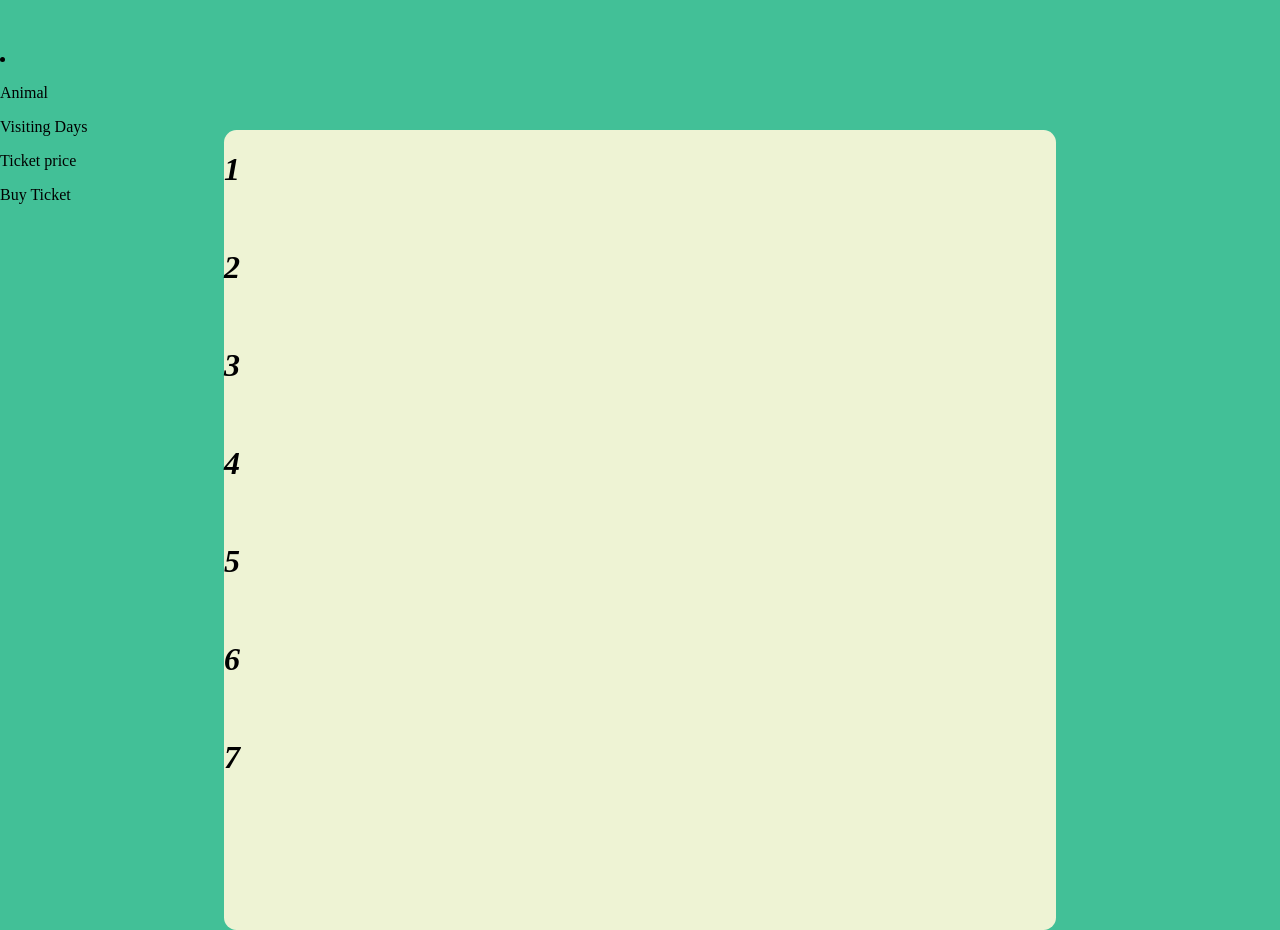
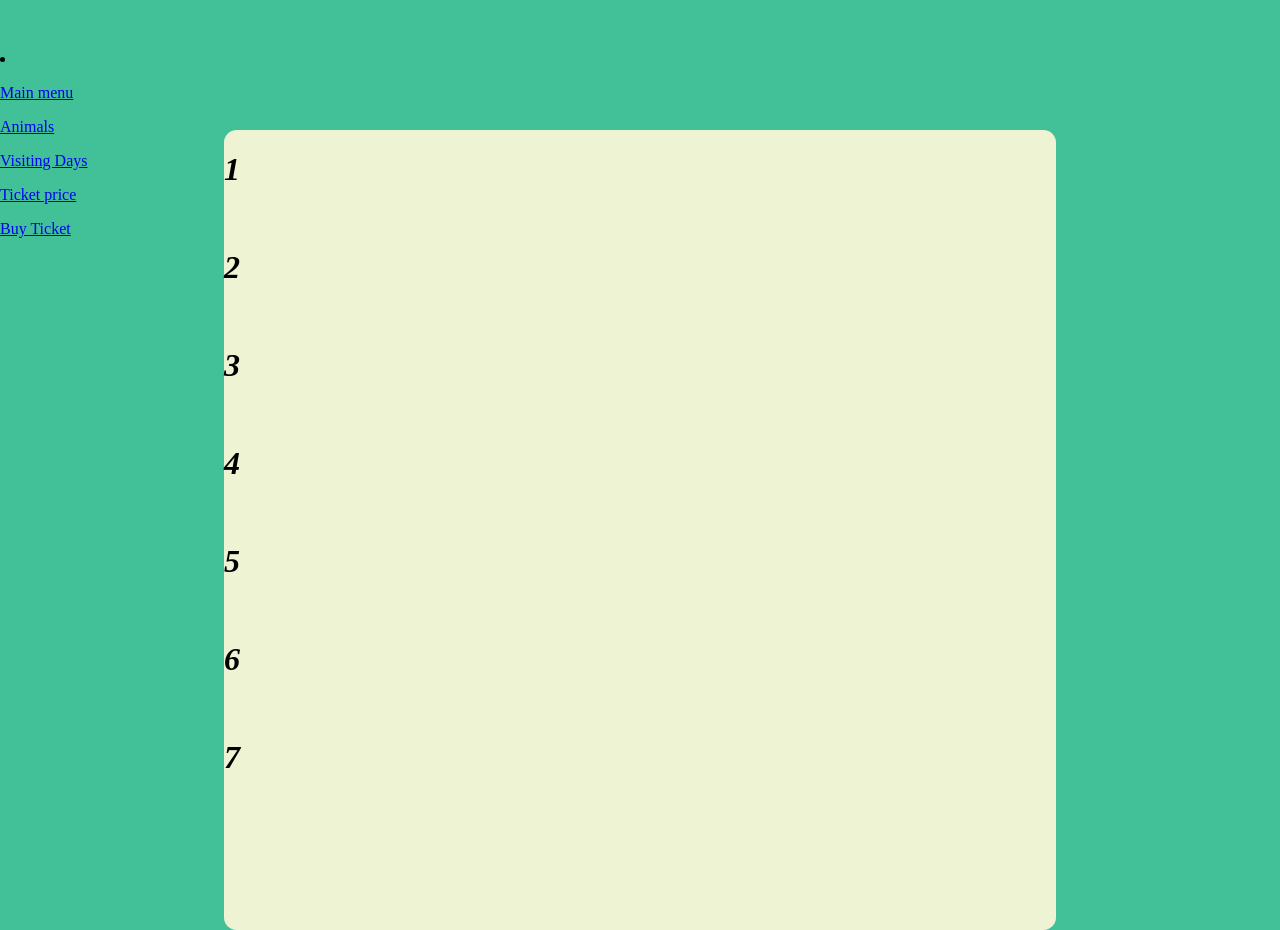
Before and after one commit to Fererra/AuthenticationWindow, a website: page views/index.html in a window 1280 px wide. Drawn offline with Linux system fonts and the light colour scheme.

Commit message:
Добавил ссылки

```diff
--- a/views/index.html
+++ b/views/index.html
@@ -11,10 +11,11 @@
          <nav>
             <div class="navig">
                 <li>
-                    <p id="animal">Animal</p>
-                    <p id="day-visit">Visiting Days</p>
-                    <p id="ticket-price">Ticket price</p>
-                    <p id="buy-ticket">Buy Ticket</p>
+                    <p id="glava"><a href="index.html">Main menu</a></p>
+                    <p id="animal"><a href="animals.html>">Animals</a></p>
+                    <p id="day-visit"><a href="visitingday.html">Visiting Days</a></p>
+                    <p id="ticket-price"><a href="ticketprice.html">Ticket price</a></p>
+                    <p id="buy-ticket"><a href="buyticket.html">Buy Ticket</a></p>
                 </li>
             </div>
          </nav>
```
